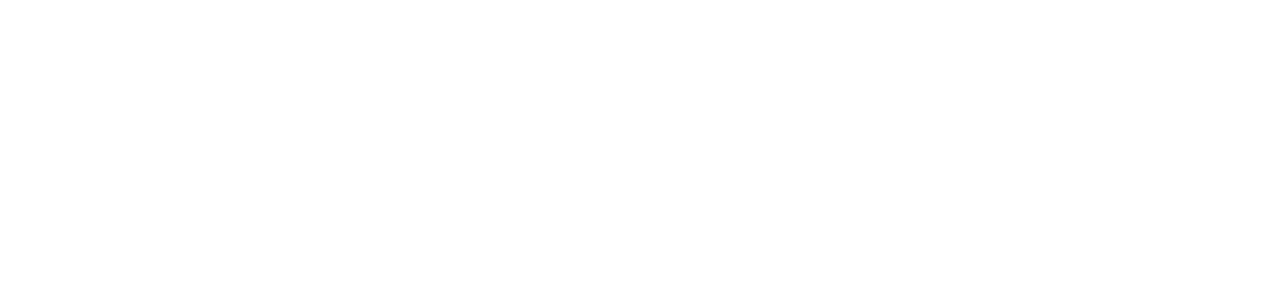
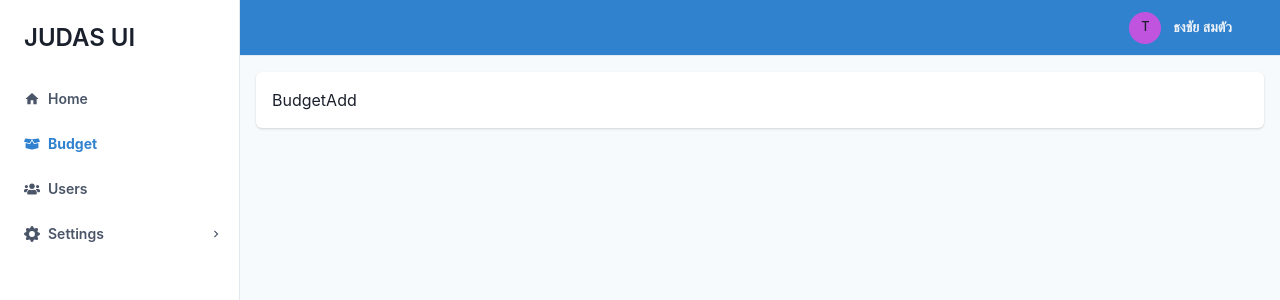
Before and after one commit to judascrow/react-chakra, a React (Vite) app: page /budget/add in a window 1280 px wide. Before the commit this address had no page. Shown: the top 300 px of the page. Built offline with nearby package versions, Linux system fonts and the light colour scheme.

Commit message:
edit router

```diff
--- a/src/App.jsx
+++ b/src/App.jsx
@@ -1,6 +1,7 @@
 import { BrowserRouter, Routes, Route, Navigate } from "react-router-dom";
 import Layout from "./components/Layout";
 import Budget from "./pages/Budget";
+import BudgetAdd from "./pages/BudgetAdd";
 import Home from "./pages/Home";
 import Login from "./pages/Login";
 
@@ -14,6 +15,7 @@
           <Route index element={<Navigate to="home" />} />
           <Route path="home" element={<Home />} />
           <Route path="budget" element={<Budget />} />
+          <Route path="budget/add" element={<BudgetAdd />}></Route>
           <Route path="users" element={<Users />} />
         </Route>
         <Route path="/login" element={<Login />} />
--- /dev/null
+++ b/src/pages/BudgetAdd.jsx
@@ -0,0 +1,7 @@
+import React from "react";
+
+const BudgetAdd = () => {
+  return <div>BudgetAdd</div>;
+};
+
+export default BudgetAdd;
```
